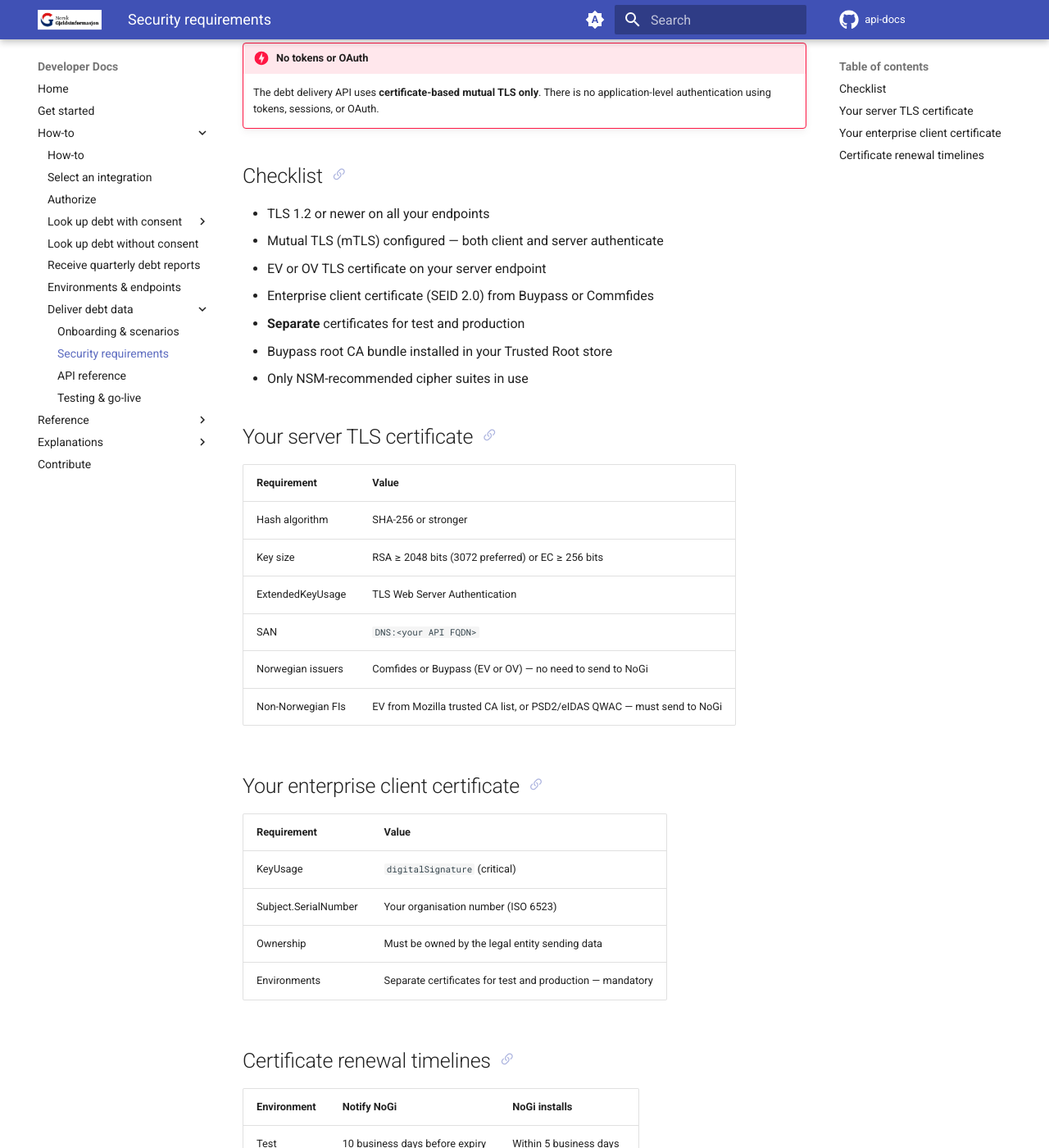
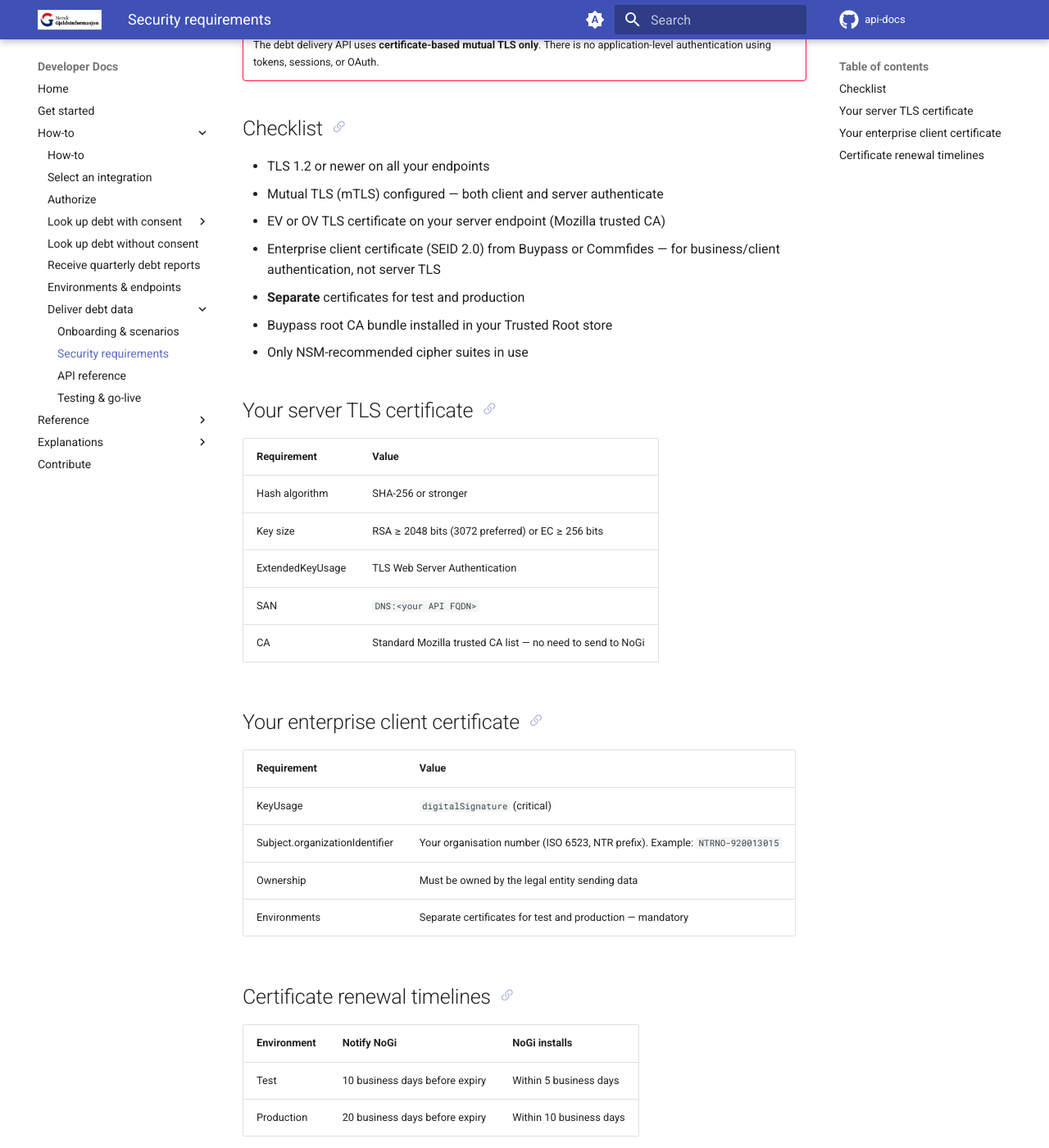
Before and after one commit to norsk-gjeldsinformasjon/api-docs, an MkDocs documentation site: the page built from docs/howto/deliver-debt-data/Security_requirements.md, in a window 1280 px wide and 1400 px high, scrolled down 256 px. Shown: the whole window at 82% size. Built offline with MkDocs 1.6.1 and Material for MkDocs 9.7.7, drawn with Linux system fonts in a browser that asks for light colours; comment, search, counter and statistics services are not loaded.

Commit message:
Fix issues pointed out in code review
- Fix broken link: howto/deliver/ → howto/deliver-debt-data/
- Delete orphan and duplicated docs/API reference.md
- Address commend related to certificate requirements

```diff
--- a/docs/howto/deliver-debt-data/Security_requirements.md
+++ b/docs/howto/deliver-debt-data/Security_requirements.md
@@ -10,8 +9,8 @@ All APIs exchanging debt information must use mutual TLS (mTLS) with valid enter
 
 - TLS 1.2 or newer on all your endpoints
 - Mutual TLS (mTLS) configured — both client and server authenticate
-- EV or OV TLS certificate on your server endpoint
-- Enterprise client certificate (SEID 2.0) from Buypass or Commfides
+- EV or OV TLS certificate on your server endpoint (Mozilla trusted CA)
+- Enterprise client certificate (SEID 2.0) from Buypass or Commfides — for business/client authentication, not server TLS
 - **Separate** certificates for test and production
 - Buypass root CA bundle installed in your Trusted Root store
 - Only NSM-recommended cipher suites in use
@@ -24,15 +23,14 @@ All APIs exchanging debt information must use mutual TLS (mTLS) with valid enter
 | Key size | RSA ≥ 2048 bits (3072 preferred) or EC ≥ 256 bits |
 | ExtendedKeyUsage | TLS Web Server Authentication |
 | SAN | `DNS:<your API FQDN>` |
-| Norwegian issuers | Comfides or Buypass (EV or OV) — no need to send to NoGi |
-| Non-Norwegian FIs | EV from Mozilla trusted CA list, or PSD2/eIDAS QWAC — must send to NoGi |
+| CA | Standard Mozilla trusted CA list — no need to send to NoGi |
 
 ## Your enterprise client certificate
 
 | Requirement | Value |
 |---|---|
 | KeyUsage | `digitalSignature` (critical) |
-| Subject.SerialNumber | Your organisation number (ISO 6523) |
+| Subject.organizationIdentifier | Your organisation number (ISO 6523, NTR prefix). Example: `NTRNO-920013015` |
 | Ownership | Must be owned by the legal entity sending data |
 | Environments | Separate certificates for test and production — mandatory |
 
```
Also changed, not shown: other parts of docs/howto/deliver-debt-data/Security_requirements.md (+0 -1 lines), docs/API reference.md (deleted, +0 -80 lines), docs/howto/deliver-debt-data/API_reference.md (+2 -2 lines), docs/index.md (+1 -1 lines).
